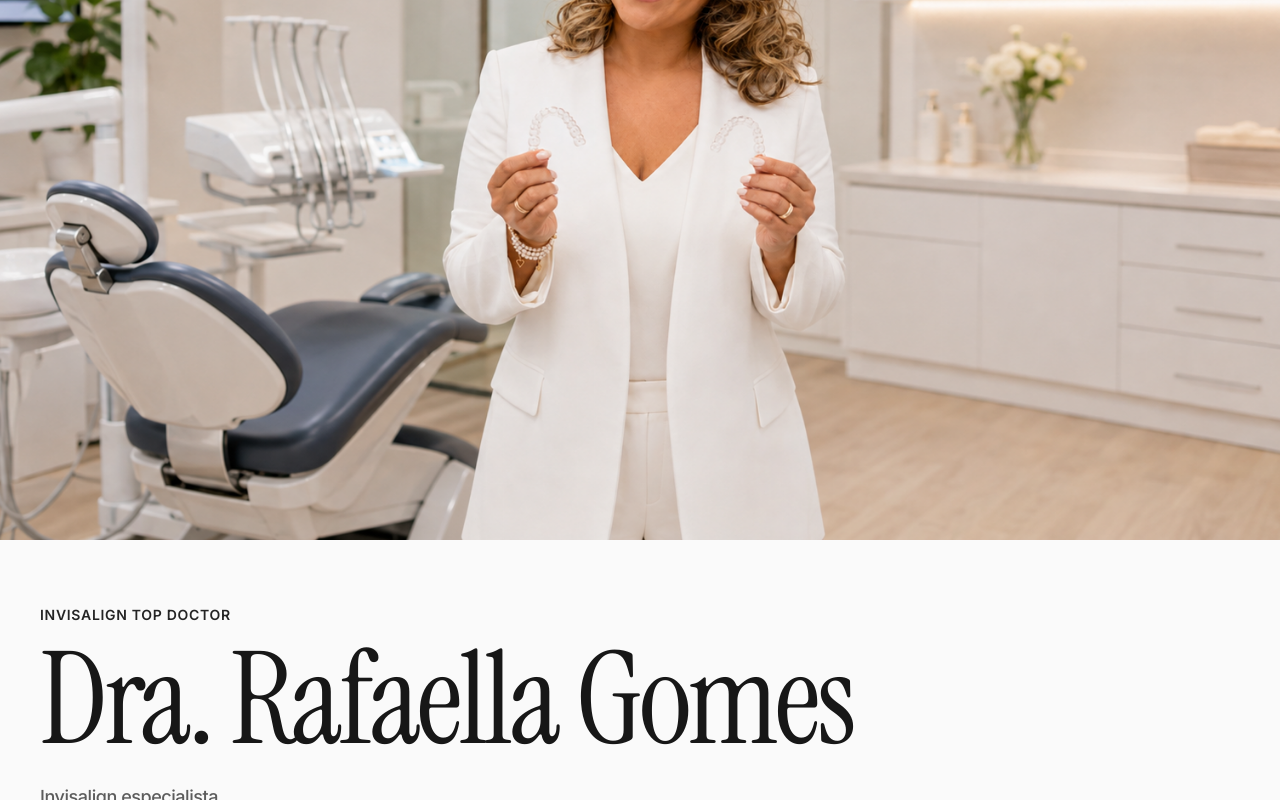
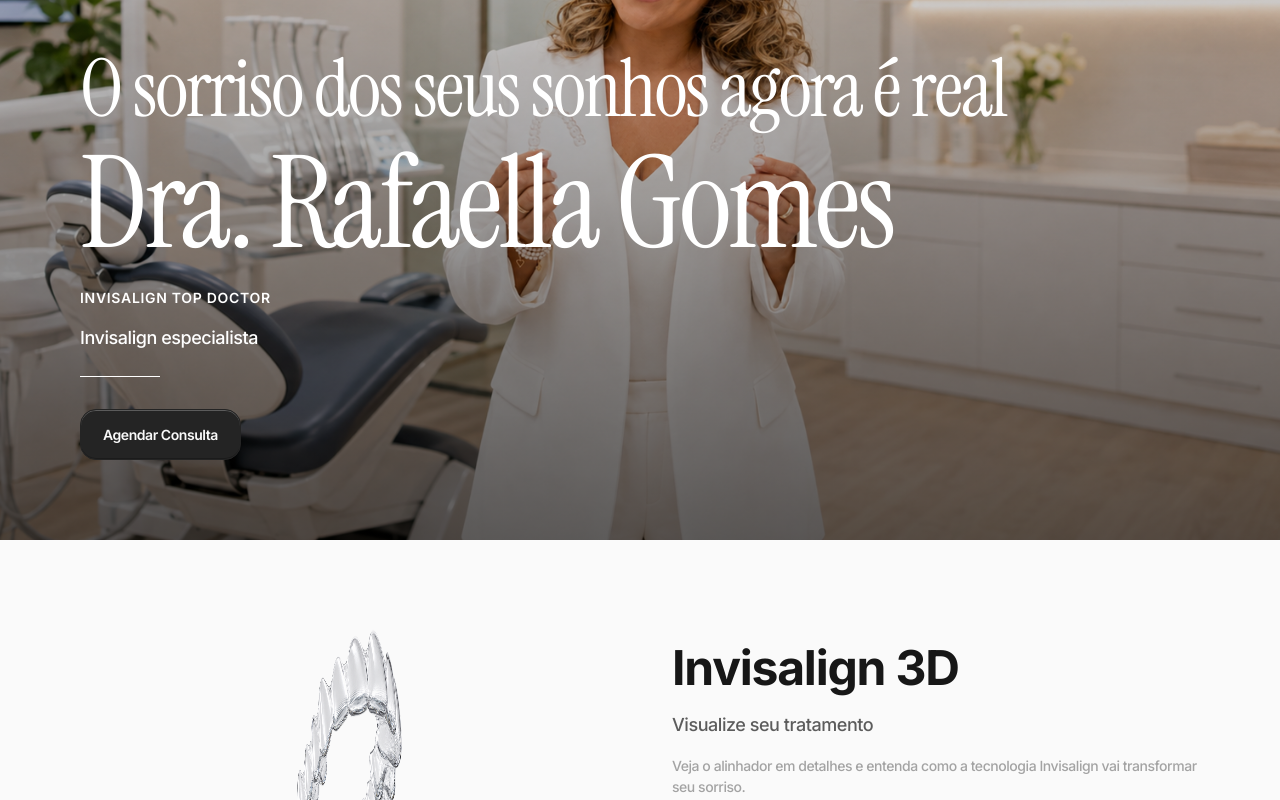
Before and after one commit to leandrovarges-art/clinica-rafaella, a Next.js app: page / in a window 1280 px wide. Shown: the part 260-1060 px from the top of the page. Built offline with nearby package versions, Linux system fonts and the light colour scheme.

Commit message:
hero texto overlay branco sobre foto com animacoes sequenciais

```diff
--- a/app/page.tsx
+++ b/app/page.tsx
@@ -99,30 +99,51 @@ export default function Home() {
             className="block h-screen w-screen object-cover object-center"
           />
 
-          <div className="bg-canvas px-6 py-16 sm:px-10">
-            <motion.div
-              initial="hidden"
-              animate="visible"
-              variants={staggerContainer}
-              className="mx-auto max-w-[1200px]"
+          <div className="absolute inset-0 z-10 bg-gradient-to-t from-black/60 to-transparent" />
+
+          <div className="absolute bottom-20 left-8 z-20 px-8 sm:px-12">
+            <motion.p
+              initial={{ opacity: 0, y: 20 }}
+              animate={{ opacity: 1, y: 0 }}
+              transition={{ duration: 0.8, delay: 0.2 }}
+              className="font-serif text-[40px] font-normal leading-none tracking-[-0.025em] text-white sm:text-[80px]"
             >
+              O sorriso dos seus sonhos agora é real
+            </motion.p>
+            <motion.h1
+              initial={{ opacity: 0, y: 20 }}
+              animate={{ opacity: 1, y: 0 }}
+              transition={{ duration: 0.8, delay: 0.3 }}
+              className="mt-2 font-serif text-[48px] font-normal leading-[1.05] tracking-[-0.025em] text-white sm:text-display"
+            >
+              Dra. Rafaella Gomes
+            </motion.h1>
             <motion.p
-                variants={fadeSlideUp}
-                className="text-body-sm font-semibold uppercase tracking-[0.05em] text-graphite"
+              initial={{ opacity: 0, y: 20 }}
+              animate={{ opacity: 1, y: 0 }}
+              transition={{ duration: 0.8, delay: 0.4 }}
+              className="mt-4 text-body-sm font-semibold uppercase tracking-[0.05em] text-white"
             >
               Invisalign TOP DOCTOR
             </motion.p>
-              <motion.h1
-                variants={fadeSlideUp}
-                className="mt-2 font-serif text-[80px] font-normal leading-[1.05] tracking-[-0.025em] text-ink sm:text-display"
+            <motion.p
+              initial={{ opacity: 0, y: 20 }}
+              animate={{ opacity: 1, y: 0 }}
+              transition={{ duration: 0.8, delay: 0.5 }}
+              className="mt-4 text-body text-white"
             >
-                Dra. Rafaella Gomes
-              </motion.h1>
-              <motion.p variants={fadeSlideUp} className="mt-4 text-body text-pencil">
               Invisalign especialista
             </motion.p>
+            <motion.div
+              initial={{ opacity: 0, y: 20 }}
+              animate={{ opacity: 1, y: 0 }}
+              transition={{ duration: 0.8, delay: 0.55 }}
+              className="mt-6 h-px w-[80px] bg-white"
+            />
             <motion.a
-                variants={fadeSlideUp}
+              initial={{ opacity: 0 }}
+              animate={{ opacity: 1 }}
+              transition={{ duration: 0.8, delay: 0.6 }}
               href={WHATSAPP_URL}
               target="_blank"
               rel="noopener noreferrer"
@@ -130,7 +151,6 @@ export default function Home() {
             >
               Agendar Consulta
             </motion.a>
-            </motion.div>
           </div>
         </section>
 
```
Lines whose indentation alone changed are shown as unchanged.
